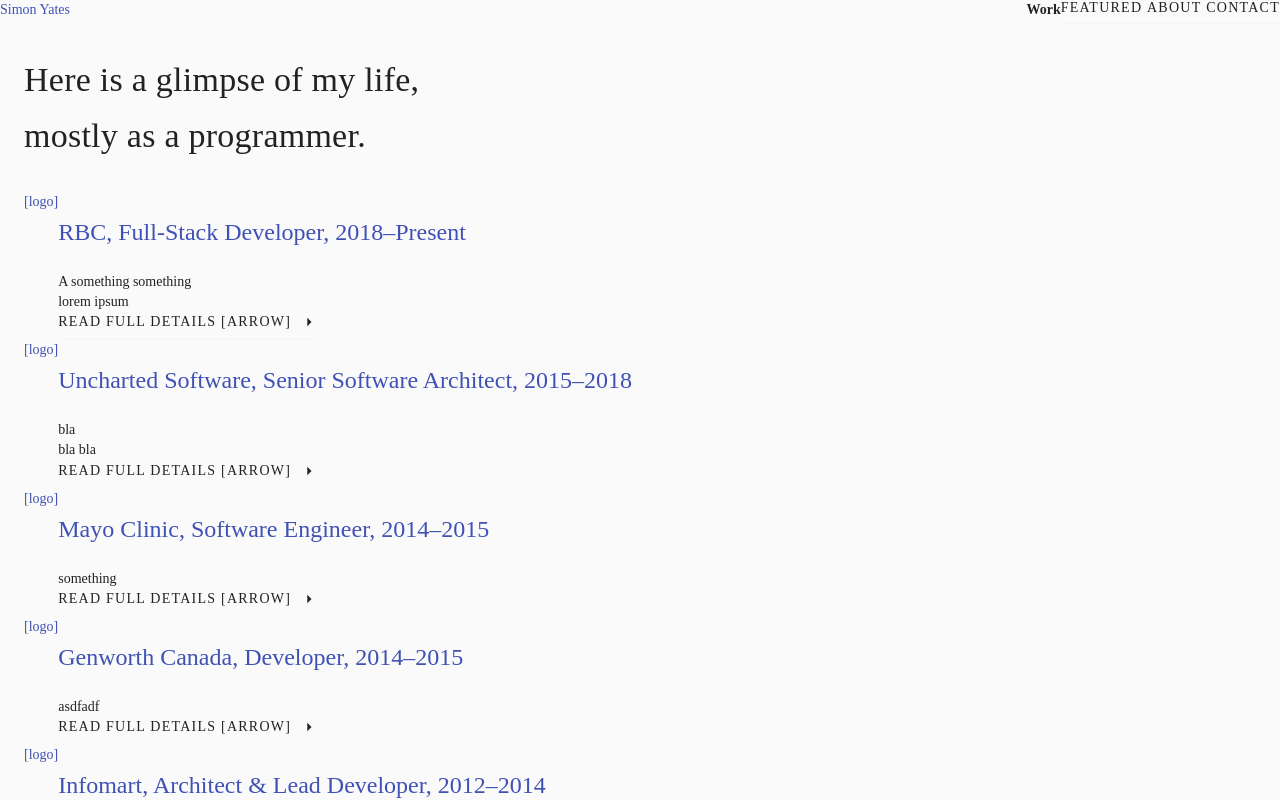
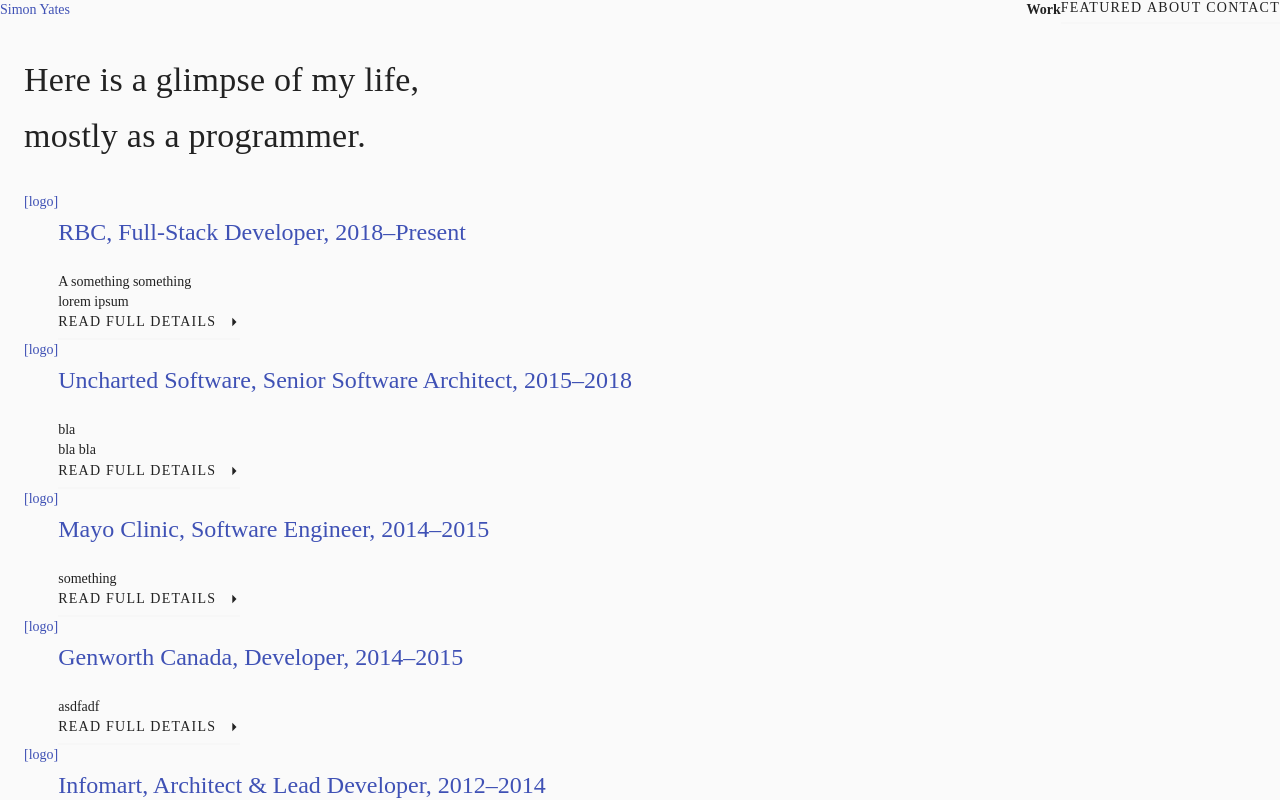
Before and after one commit to cheftechnical/simonyates, a React (Create React App) app: page /work in a window 1280 px wide. Shown: the top 800 px of the page. Built offline with nearby package versions, Linux system fonts and the light colour scheme; a web font is replaced by a local one.

Commit message:
Remove placeholder for arrow

```diff
--- a/src/pages/Work/Experience.tsx
+++ b/src/pages/Work/Experience.tsx
@@ -30,7 +30,7 @@ export default function Experience(props: Props) {
 				<div>{children}</div>
 				<div>
 					<Button endIcon={<ArrowRightIcon/>} href={href} variant="text">
-						Read Full Details [arrow]
+						Read Full Details
 					</Button>
 				</div>
 			</Box>
```
